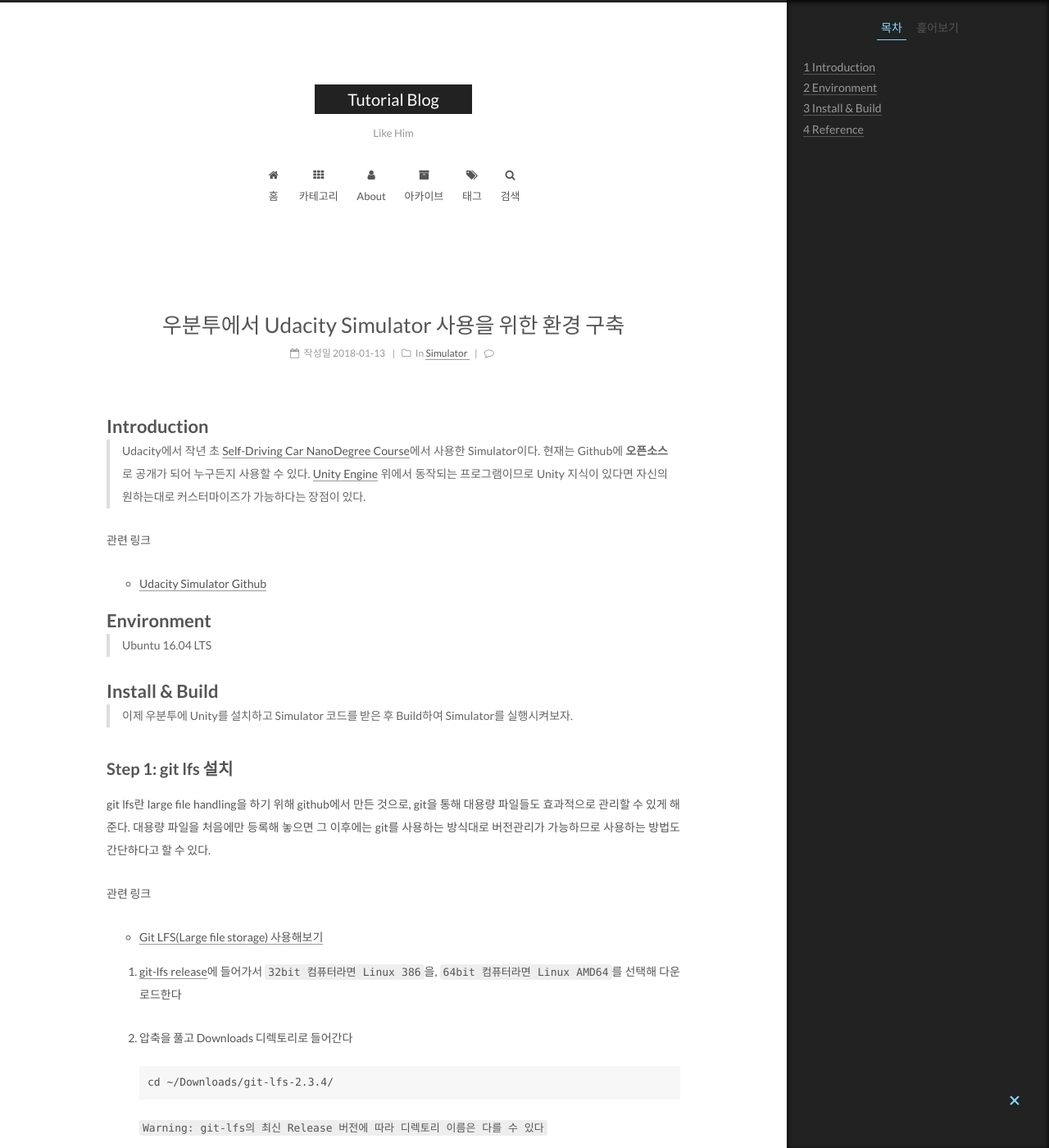
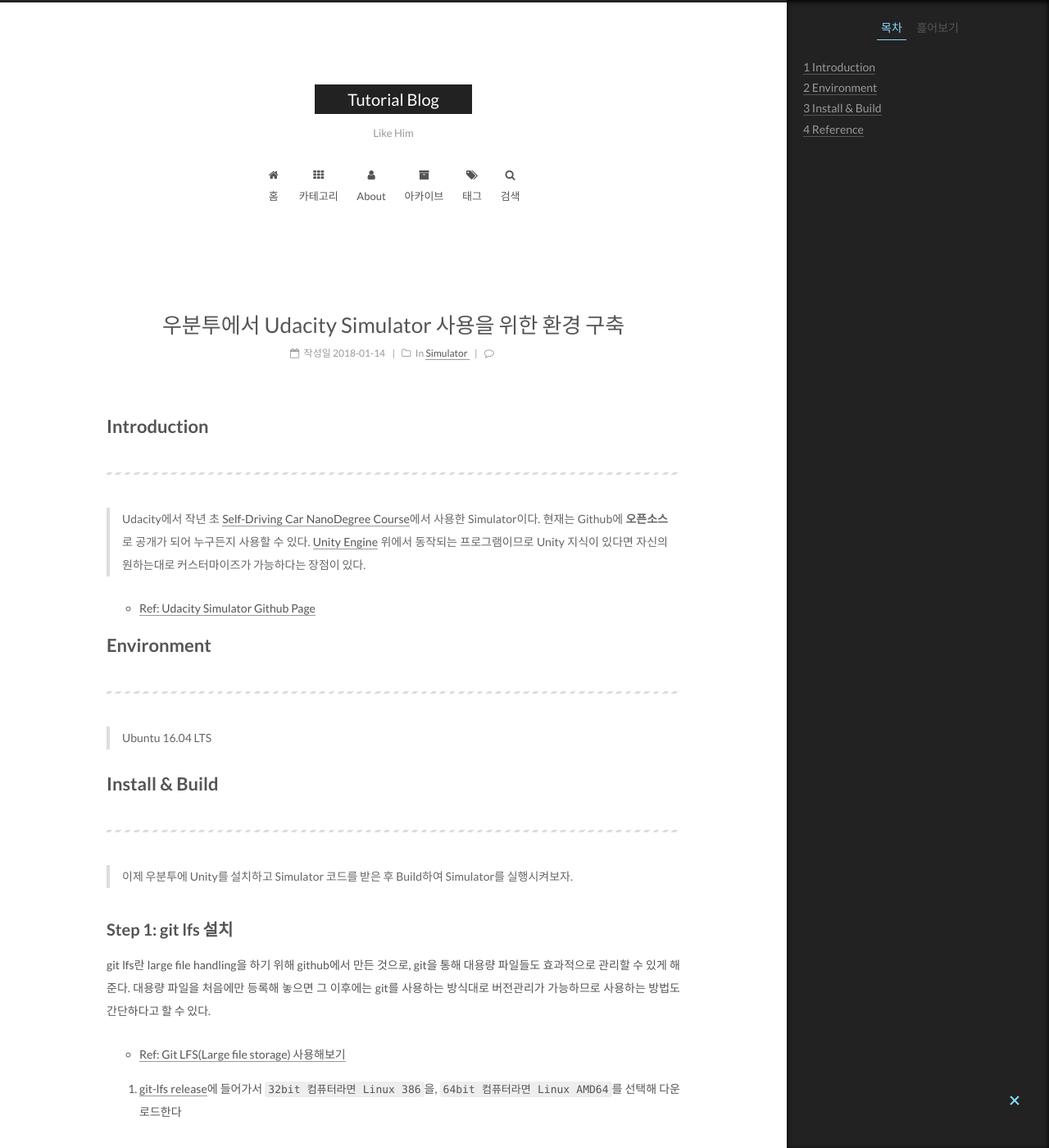
Before and after one commit to qwes98/qwes98.github.io, a Jekyll site: the page built from _posts/2018-01-13-setup-environment-for-using-udacity-simulator.md, in a window 1280 px wide and 1400 px high. Shown: the whole window at 82% size. Built offline with Jekyll 4.4.1, drawn with Linux system fonts in a browser that asks for light colours; comment, search, counter and statistics services are not loaded.

Commit message:
Modify udacity simulator setup post

````diff
--- a/_posts/2018-01-13-setup-environment-for-using-udacity-simulator.md
+++ b/_posts/2018-01-13-setup-environment-for-using-udacity-simulator.md
@@ -6,26 +6,27 @@ excerpt: " "
 comments: true
 share: true
 tags: [Udacity,Simulator,Environment]
-date: 2018-01-13
+date: 2018-01-14
 ---
 
 # **Introduction**
+----
 > Udacity에서 작년 초 [Self-Driving Car NanoDegree Course](https://www.udacity.com/course/self-driving-car-engineer-nanodegree--nd013)에서 사용한 Simulator이다. 현재는 Github에 **오픈소스**로 공개가 되어 누구든지 사용할 수 있다. [Unity Engine](https://unity3d.com/kr/) 위에서 동작되는 프로그램이므로 Unity 지식이 있다면 자신의 원하는대로 커스터마이즈가 가능하다는 장점이 있다.
 
-관련 링크
-* [Udacity Simulator Github](https://github.com/udacity/self-driving-car-sim)
+* [Ref: Udacity Simulator Github Page](https://github.com/udacity/self-driving-car-sim)
 
 # **Environment**
+----
 > Ubuntu 16.04 LTS
 
 # **Install & Build**
+----
 > 이제 우분투에 Unity를 설치하고 Simulator 코드를 받은 후 Build하여 Simulator를 실행시켜보자.
 
 ## Step 1: git lfs 설치
 git lfs란 large file handling을 하기 위해 github에서 만든 것으로, git을 통해 대용량 파일들도 효과적으로 관리할 수 있게 해준다. 대용량 파일을 처음에만 등록해 놓으면 그 이후에는 git를 사용하는 방식대로 버전관리가 가능하므로 사용하는 방법도 간단하다고 할 수 있다.
 
-관련 링크
-* [Git LFS(Large file storage) 사용해보기](https://devlog.github.io/git-lfs/2015/12/09/git-lfs.html)
+* [Ref: Git LFS(Large file storage) 사용해보기](https://devlog.github.io/git-lfs/2015/12/09/git-lfs.html)
 
 1. [git-lfs release](https://github.com/git-lfs/git-lfs/releases/)에 들어가서 `32bit 컴퓨터라면 Linux 386`을, `64bit 컴퓨터라면 Linux AMD64`를 선택해 다운로드한다
 
@@ -33,7 +34,8 @@ git lfs란 large file handling을 하기 위해 github에서 만든 것으로, g
 ```
 cd ~/Downloads/git-lfs-2.3.4/
 ```
-`Warning: git-lfs의 최신 Release 버전에 따라 디렉토리 이름은 다를 수 있다`
+
+**Warning: git-lfs의 최신 Release 버전에 따라 디렉토리 이름은 다를 수 있다**
 
 3. install.sh을 실행하여 설치를 진행한다
 ```
@@ -86,4 +88,5 @@ git lfs pull
 5. 자신의 컴퓨터에 맞게 Target Platform과 Architecture를 선택한 후 `Build`버튼을 누른다
 
 # **Reference**
+----
 * [Introduction to Udacity Self-Driving Car Simulator](https://towardsdatascience.com/introduction-to-udacity-self-driving-car-simulator-4d78198d301d) : Simulator 설치 및 사용에 대한 전반적인 내용을 다루고 있다
````
Also changed, not shown: _posts/2018-01-13-test-markdown.md (+0 -12 lines).
